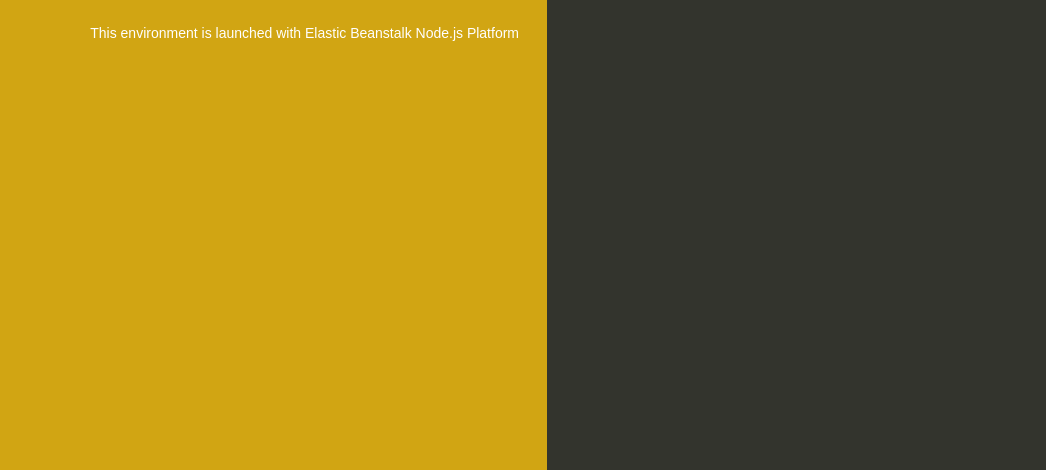
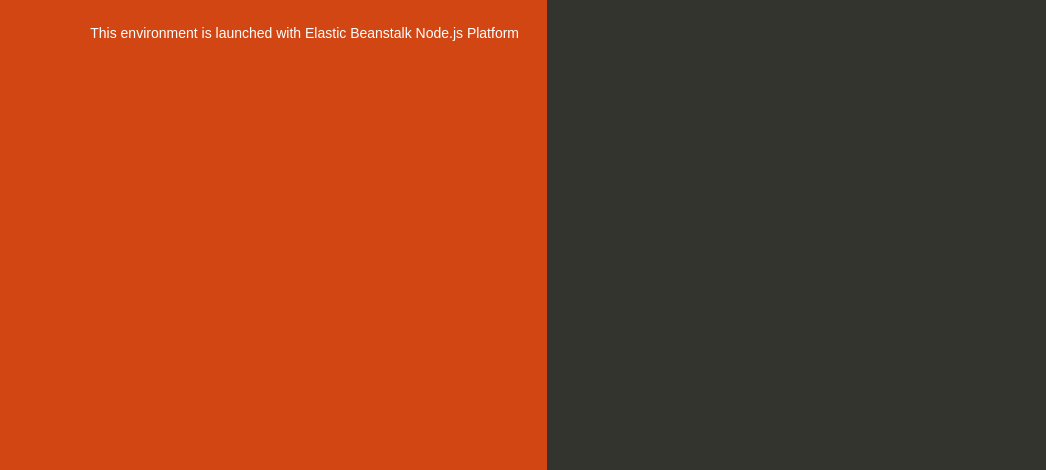
Before and after one commit to kanchaka-manupriya/1st_test, a website: page index.html in a window 1280 px wide. Shown: the part 330-800 px from the top of the page, without its empty margins (93-1139 px from the left). Drawn offline with Linux system fonts and the light colour scheme.

Commit message:
Update index.html

```diff
--- a/index.html
+++ b/index.html
@@ -35,7 +35,7 @@
 
         text-align: right;
         padding-top: 11em;
-        background-color: #d1a513;
+        background-color: #d14613;
 
       }
       .textColumn p {
```
